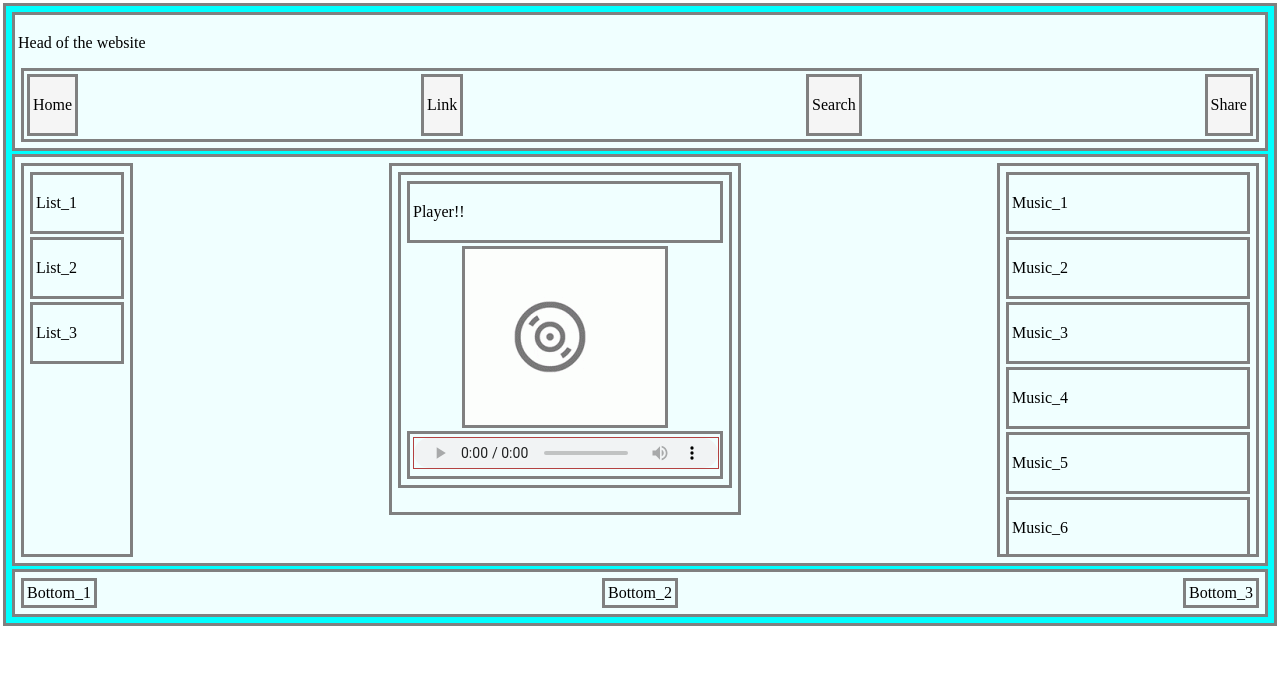
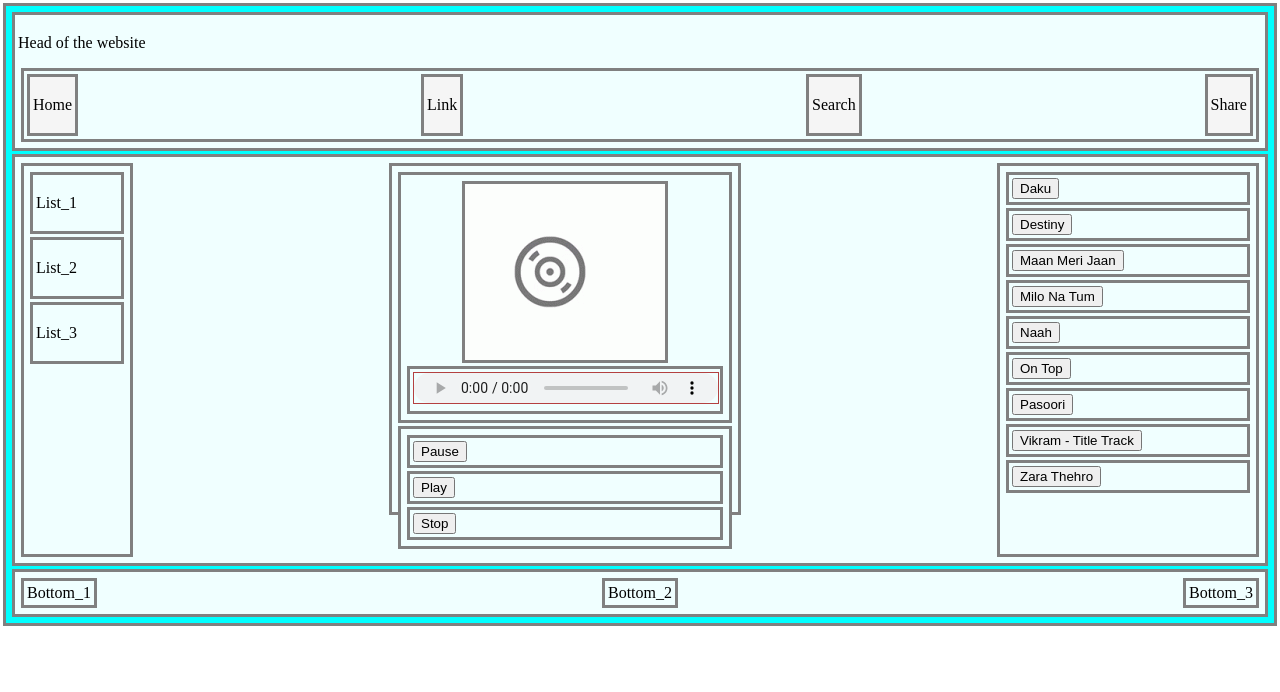
Before and after one commit to Himanshuba9hel/Himanshu_21BCS11403, a plain HTML site: page index.html in a window 1280 px wide. Drawn offline with Linux system fonts and the light colour scheme.

Commit message:
Update index.html

```diff
--- a/index.html
+++ b/index.html
@@ -25,10 +25,10 @@
             </div>
             <div class="player" id="player">
                 <div>
-                    <div><p id="test">Player!!</p></div>
+
                     <div id="music_player_icon" class="music_player_icon"></div>
                     <div>
-                        <audio class= "music_player" controls src="/music_list/Maan Meri Jaan.m4a">
+                        <audio class= "music_player" id = "music_player" controls src="/music_list/Maan Meri Jaan.m4a">
                             <div>
                             Sorry, your browser does not support the <audio> tag used in this demo.
                             </div>
@@ -36,23 +36,35 @@
                     </div>
                     <!-- <embed src="/music_list/Leja Leja.m4a" loop="false" autostart="false" width="2" height="4"> -->
                 </div>
+                <div class="controls">
+                    <div><button onclick="pauseaudio()">Pause</button></div>
+                    <div><button onclick="playaudio()">Play</button></div>
+                    <div><button onclick="stopaudio()">Stop</button></div>
+                </div>
             </div>
+
             <div class="music_list" id="music_list">
-                <div><p>Music_1</p></div>
-                <div><p>Music_2</p></div>
-                <div><p>Music_3</p></div>
-                <div><p>Music_4</p></div>
-                <div><p>Music_5</p></div>
-                <div><p>Music_6</p></div>
-                <div><p>Music_7</p></div>
-                <div><p>Music_8</p></div>
+                <div><button onclick="change_song('Daku.mp3')">Daku</button></div>
+                <div><button onclick="change_song('Destiny.mp3')">Destiny</button></div>
+                <div><button onclick="change_song('Maan Meri Jaan.m4a')">Maan Meri Jaan</button></div>
+                <div><button onclick="change_song('Milo Na Tum.mp3')">Milo Na Tum</button></div>
+                <div><button onclick="change_song('Naah.mp3')">Naah</button></div>
+                <div><button onclick="change_song('On Top.mp3')">On Top</button></div>
+                <div><button onclick="change_song('Pasoori.mp3')">Pasoori</button></div>
+                <div><button onclick="change_song('Vikram - Title Track.mp3')">Vikram - Title Track</button></div>
+                <div><button onclick="change_song('Zara Thehro.mp3')">Zara Thehro</button></div>
+
             </div>
+
         </div>
         <div class ="bottom_list">
             <div>Bottom_1</div>
             <div>Bottom_2</div>
             <div>Bottom_3</div>
+
         </div>
+
+
     </div>
 
 </body>
```
